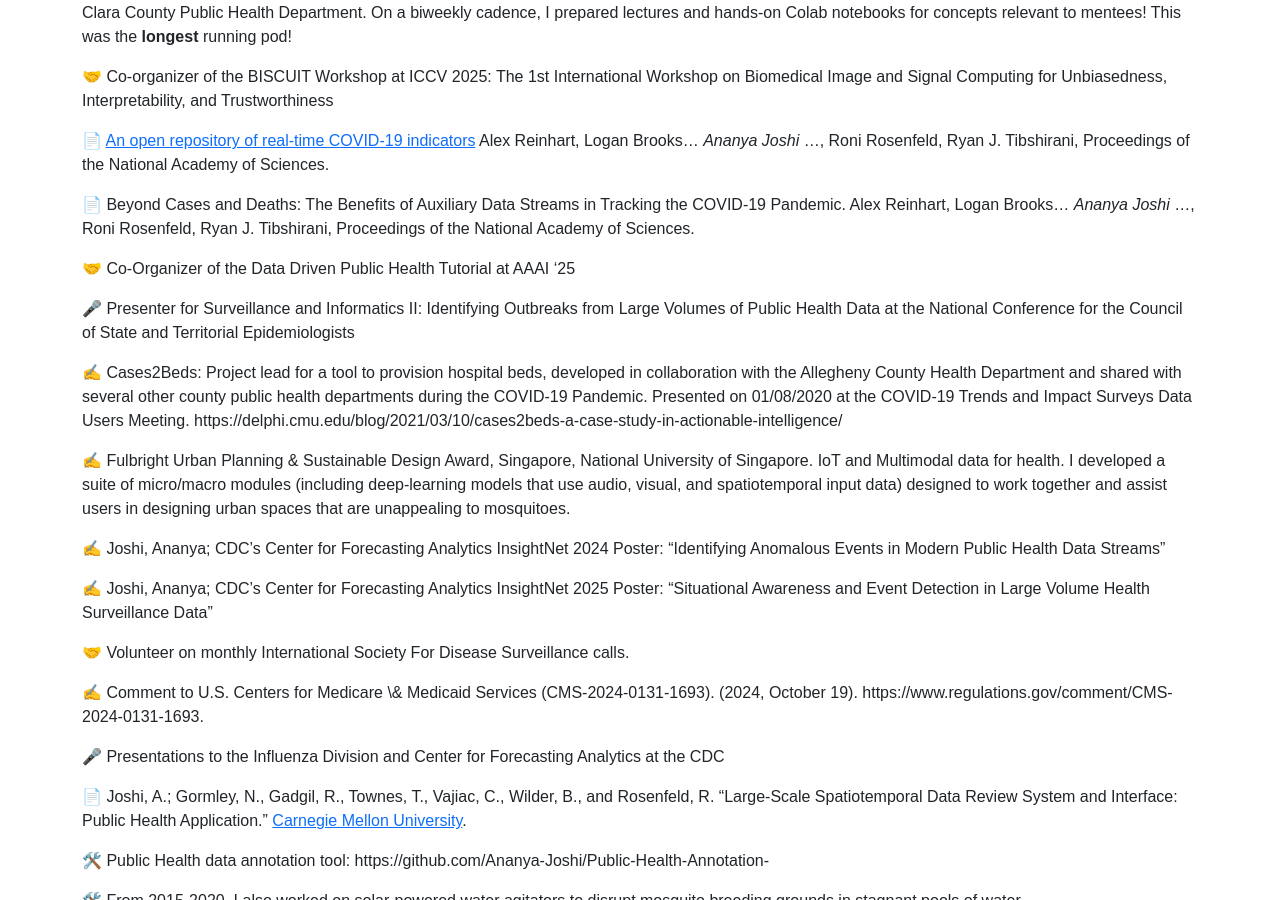
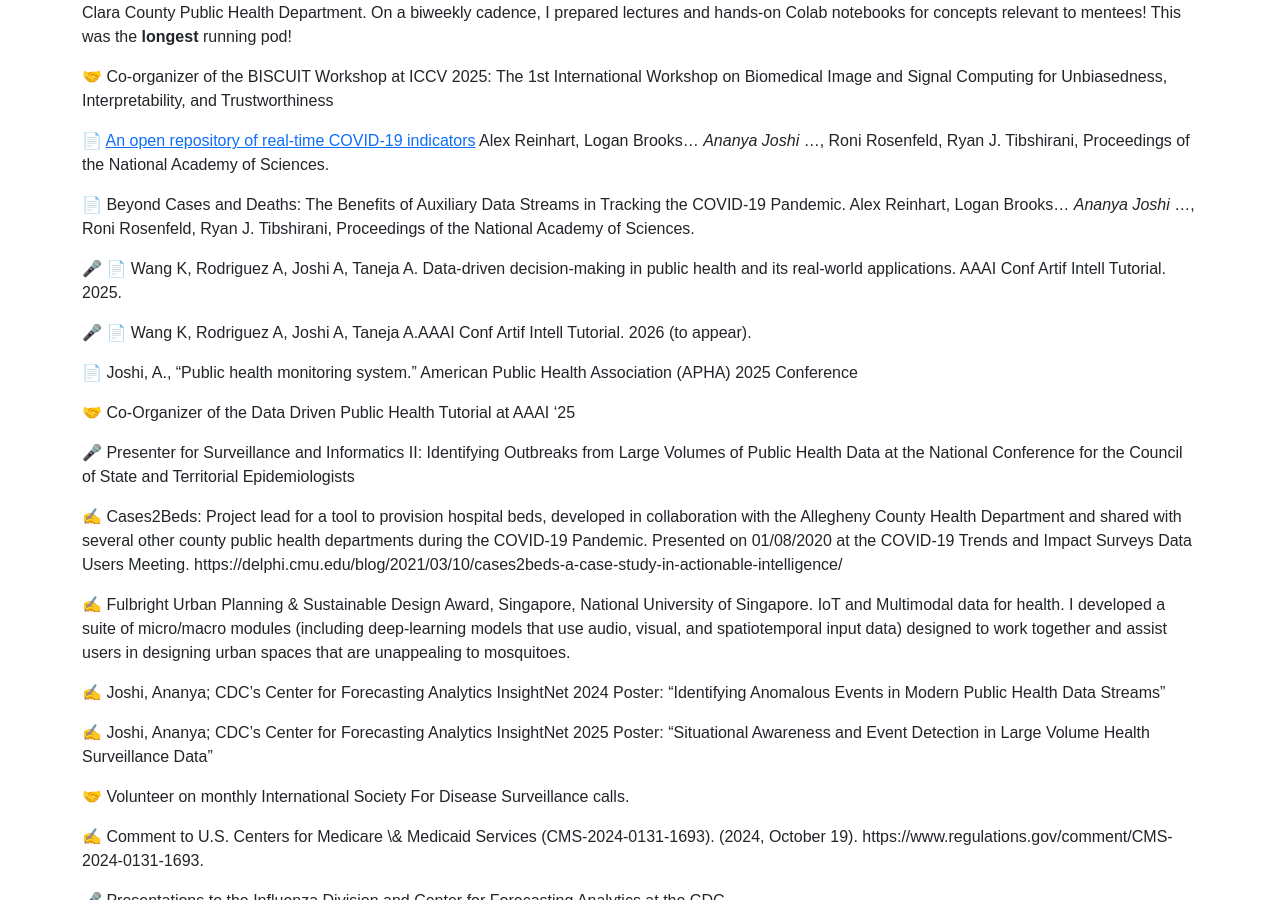
Before and after one commit to Ananya-Joshi/ananya-joshi.github.io, a Jekyll site: the page built from moods.md, in a window 1280 px wide and 900 px high, scrolled down 563 px. Built offline with Jekyll 4.4.1, drawn with Linux system fonts in a browser that asks for light colours.

Commit message:
Update moods.md

```diff
--- a/moods.md
+++ b/moods.md
@@ -65,6 +65,11 @@ My computational work is grounded in real-world clinical and public health chall
 
 📄 Beyond Cases and Deaths: The Benefits of Auxiliary Data Streams in Tracking the COVID-19 Pandemic. Alex Reinhart, Logan Brooks... *Ananya Joshi* ..., Roni Rosenfeld, Ryan J. Tibshirani, Proceedings of the National Academy of Sciences.
 
+🎤 📄 Wang K, Rodriguez A, Joshi A, Taneja A. Data-driven decision-making in public health and its real-world applications. AAAI Conf Artif Intell Tutorial. 2025.
+
+🎤 📄 Wang K, Rodriguez A, Joshi A, Taneja A.AAAI Conf Artif Intell Tutorial. 2026 (to appear).
+
+📄 Joshi, A., "Public health monitoring system." American Public Health Association (APHA) 2025 Conference
 
 🤝 Co-Organizer of the Data Driven Public Health Tutorial at AAAI '25
 
```
